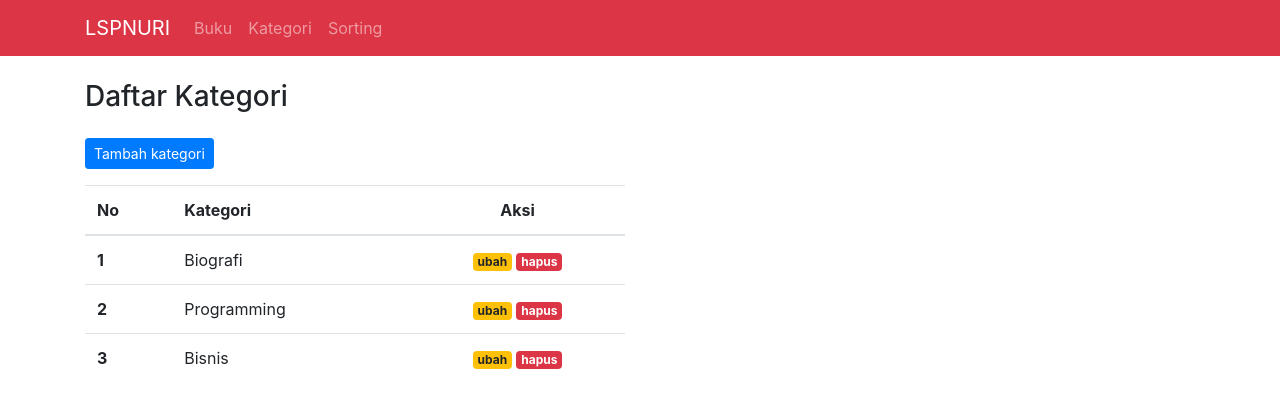
After one commit to yhaae01/tugas-lsp-nuri, a CodeIgniter app: page /pustaka/kategori in a window 1280 px wide. The commit adds this page. Shown: the top 408 px of the page. Run offline with CodeIgniter, Linux system fonts and the light colour scheme; data comes from the database, SQL or seed files in the repository.

Commit message:
Menambahkan CRUD kategori

```diff
--- /dev/null
+++ b/application/controllers/Kategori.php
@@ -0,0 +1,72 @@
+<?php
+
+defined('BASEPATH') OR exit('No direct script access allowed');
+
+class Kategori extends CI_Controller
+{
+    public function __construct()
+    {
+        parent::__construct();
+        $this->load->model('Kategori_model', 'kategori');
+        $this->load->library('form_validation');
+    }
+
+    public function index()
+    {
+        $data['title']    = 'Daftar Kategori';
+        $data['kategori'] = $this->kategori->getAllData();
+
+        $this->load->view('templates/header', $data);
+        $this->load->view('templates/navbar', $data);
+        $this->load->view('kategori/index');
+        $this->load->view('templates/footer');
+    }
+
+    public function tambahKategori()
+    {
+        $data['title']    = 'Tambah Kategori';
+        $data['kategori'] = $this->kategori->getAllData();
+
+        $this->form_validation->set_rules('kategori', 'Kategori', 'trim|required', [
+            'required' => 'Nama Kategori harus diisi!'
+        ]);
+
+        if ($this->form_validation->run() == FALSE) {
+            $this->load->view('templates/header', $data);
+            $this->load->view('templates/navbar', $data);
+            $this->load->view('kategori/tambahKategori');
+            $this->load->view('templates/footer');
+        } else {
+            $this->kategori->tambah();
+        }
+    }
+
+    public function hapusKategori($id_kategori)
+    {
+        $this->kategori->hapus($id_kategori);
+    }
+
+    public function ubahKategori($id_kategori)
+    {
+        $data['title']    = 'Ubah kategori';
+        $data['kategori'] = $this->kategori->getKategoriById($id_kategori);
+        $id_kategori = $this->input->post('id_kategori');
+
+        $this->form_validation->set_rules('kategori', 'Kategori', 'trim|required', [
+            'required' => 'Nama Kategori harus diisi!'
+        ]);
+
+        if ($this->form_validation->run() == FALSE) {
+            $this->load->view('templates/header', $data);
+            $this->load->view('templates/navbar', $data);
+            $this->load->view('kategori/ubahKategori');
+            $this->load->view('templates/footer');
+        } else {
+            $this->kategori->ubah($id_kategori);
+        }
+    }
+}
+
+/* End of file Kategori.php */
+
+?>
--- a/application/models/Kategori_model.php
+++ b/application/models/Kategori_model.php
@@ -2,11 +2,56 @@
 
 defined('BASEPATH') OR exit('No direct script access allowed');
 
-class Kategori_model extends CI_Model {
-
+class Kategori_model extends CI_Model
+{
     public function getAllData()
     {
         return $this->db->get('kategori')->result_array();
+    }
+
+    public function getKategoriById($id_kategori)
+    {
+        return $this->db->get_where('kategori', ['id_kategori' => $id_kategori])->row_array();
+    }
+
+    public function tambah()
+    {
+        $data = [
+            'kategori'     => $this->input->post('kategori'),
+        ];
+
+        $this->db->insert('kategori', $data);
+        $this->session->set_flashdata(
+            'message',
+            'ditambah'
+        );
+        redirect('kategori');
+    }
+
+    public function hapus($id_kategori)
+    {
+        $this->db->delete('kategori', ['id_kategori' => $id_kategori]);
+        $this->session->set_flashdata(
+            'message',
+            'dihapus'
+        );
+        redirect('kategori');
+    }
+
+    public function ubah()
+    {
+        $id_kategori = $this->input->post('id_kategori');
+        $data = [
+            'kategori'     => $this->input->post('kategori'),
+        ];
+        $this->db->where('id_kategori', $id_kategori);
+        $this->db->update('kategori', $data);
+
+        $this->session->set_flashdata(
+            'message',
+            'diubah'
+        );
+        redirect('kategori');
     }
 
 }
--- /dev/null
+++ b/application/views/kategori/index.php
@@ -0,0 +1,61 @@
+<div class="container">
+    <h3 class="my-4"><?= $title; ?></h3>
+
+    <div class="flash-data" data-flashdata="<?= $this->session->flashdata('message'); ?>"></div>
+    <div class="row mb-3">
+        <div class="col-lg-6">
+            <a href="<?= base_url('kategori/tambahkategori') ?>" class="btn btn-primary btn-sm">Tambah kategori</a>
+        </div>
+    </div>
+
+    <div class="row">
+        <div class="col-lg-6">
+            <table class="table">
+                <thead>
+                    <tr>
+                        <th scope="col">No</th>
+                        <th scope="col">Kategori</th>
+                        <th scope="col" class="text-center">Aksi</th>
+                    </tr>
+                </thead>
+                <tbody>
+                    <?php $no = 1; ?>
+                    <?php foreach($kategori as $k) : ?>
+                        <tr>
+                            <th scope="row"><?= $no++ ?></th>
+                            <td><?= $k['kategori']; ?></td>
+                            <td class="text-center">
+                                <a href="<?= base_url('kategori/ubahKategori/') . $k['id_kategori']; ?>" class="badge badge-warning"><span class="fas fas-edit"></span> ubah</a>
+                                <a href="#" data-toggle="modal" data-target="#hapuskategori<?= $k['id_kategori']; ?>"class="badge badge-danger"><span class="fas fas-trash"></span> hapus</a>
+                            </td>
+                        </tr>
+
+                        <!-- Hapus Modal -->
+                        <div class="modal fade" id="hapuskategori<?= $k['id_kategori']; ?>" tabindex="-1" aria-labelledby="hapuskategoriLabel" aria-hidden="true">
+                            <div class="modal-dialog">
+                                <div class="modal-content">
+                                    <div class="modal-header">
+                                        <h5 class="modal-title" id="exampleModalLabel">Hapus kategori</h5>
+                                        <button type="button" class="close" data-dismiss="modal" aria-label="Close">
+                                        <span aria-hidden="true">&times;</span>
+                                        </button>
+                                    </div>
+                                    <div class="modal-body">
+                                        <form action="<?= base_url('kategori/hapusKategori/') . $k['id_kategori']; ?>" method="post">
+                                            <p>Yakin ingin hapus kategori: <strong><?= ucwords($k['kategori']); ?> </strong></p>
+                                        <div class="modal-footer">
+                                            <button type="button" class="btn btn-secondary btn-sm" data-dismiss="modal">Tutup</button>
+                                            <button type="submit" class="btn btn-sm btn-outline-danger">Ya, hapus</button>
+                                        </div>
+                                    </form>
+                                </div>
+                            </div>
+                        </div>
+                        <!-- End Hapus Modal -->
+
+                    <?php endforeach ?>
+                </tbody>
+            </table>
+        </div>
+    </div>
+</div>
--- a/application/views/templates/navbar.php
+++ b/application/views/templates/navbar.php
@@ -11,6 +11,9 @@
                     <a class="nav-link" href="<?= base_url('buku'); ?>">Buku</a>
                 </li>
                 <li class="nav-item">
+                    <a class="nav-link" href="<?= base_url('kategori'); ?>">Kategori</a>
+                </li>
+                <li class="nav-item">
                     <a class="nav-link" href="<?= base_url('sorting'); ?>">Sorting</a>
                 </li>
             </ul>
```
Also changed, not shown: application/views/kategori/tambahKategori.php (added, +20 -0 lines), application/views/kategori/ubahKategori.php (added, +21 -0 lines).
